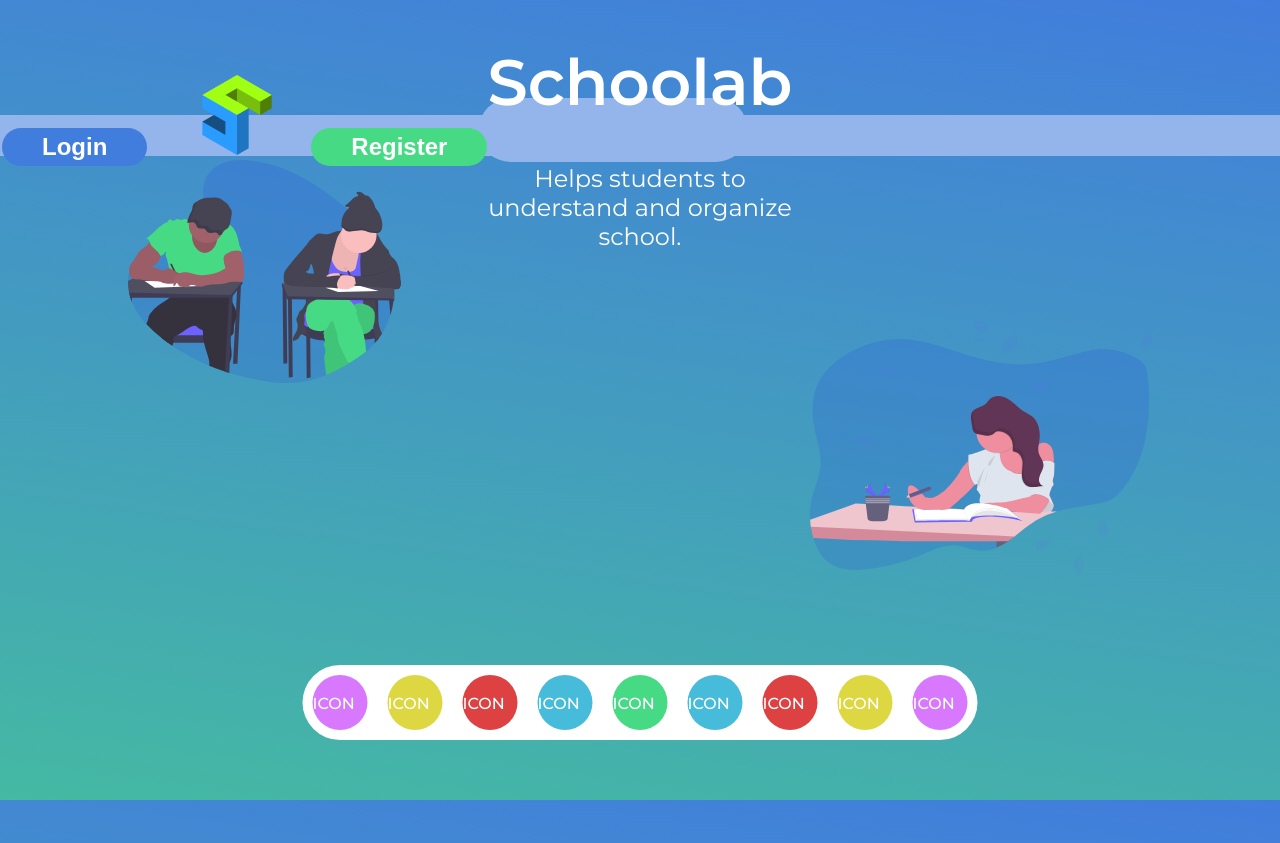
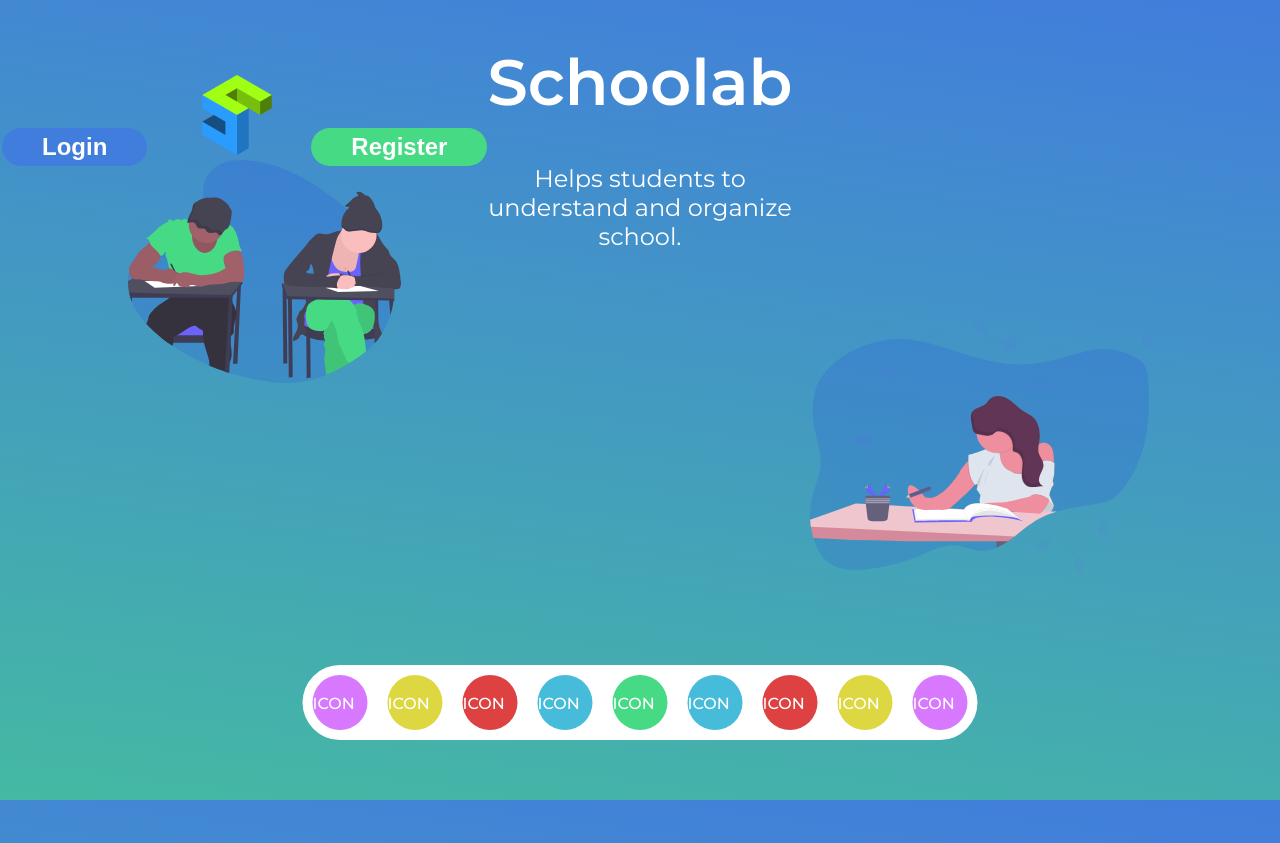
Before and after one commit to m5x5/schoolab, a Vue app in the folder frontend/: page / in a window 1280 px wide. Built offline with nearby package versions, Linux system fonts and the light colour scheme.

Commit message:
UI Improvements

```diff
--- a/frontend/src/components/main/Header.vue
+++ b/frontend/src/components/main/Header.vue
@@ -1,15 +1,5 @@
 <template>
 <div class="navigation">
-    <div class="navigation-content container d-flex justify-content-center">
-      <div class="navigation-content-buttons d-flex align-items-center">
-        <div class="buttons-bg">
-
-        </div>
-        <div class="buttons-circlebg">
-
-        </div>
-        <div class="buttons">
-
   <button class="login-button">
     Login
   </button>
@@ -17,9 +7,6 @@
   <button class="register-button">
     Register
   </button>
-        </div>
-      </div>
-    </div>
 </div>
 </template>
 
@@ -41,46 +28,9 @@ $circle-green: #47da84;
     height: 10rem;
     position: fixed;
     margin-top: 2rem;
-    &-background {
-        width: 100%;
     position: absolute;
-        z-index: 100;
-    }
-
-    &-content {
-        height: 100%;
-        margin: 0 auto;
-        &-buttons {
-            position: relative;
-
-            .buttons {
-                position: relative;
-                z-index: 101;
-                &-bg {
-                    width: 107%;
-                    height: 43%;
-                    position: absolute;
-                    z-index: 50;
-                    left: -4%;
-                    top: 2.5rem;
-                    background: $light-blue;
-                    border-radius: 50px;
-                }
-
-                &-circlebg {
-                    width: 21%;
-                    height: 67%;
-                    position: absolute;
-                    z-index: 50;
     left: 50%;
-                    transform: translateX(-60%);
-                    top: 1.45rem;
-                    background: $light-blue;
-                    border-radius: 50px;
-                }
-            }
-        }
-    }
+    transform: translate(-50%);
 
     .logo {
         margin-right: 2rem;
@@ -117,5 +67,4 @@ $circle-green: #47da84;
 
     }
 }
-
 </style>
```
Also changed, not shown: frontend/home.html (added, +13 -0 lines), 1 other file (tests, documents, lock files or other folders). Lines whose indentation alone changed are shown as unchanged.
